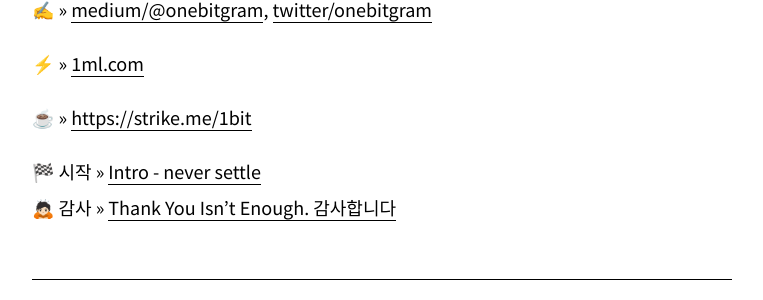
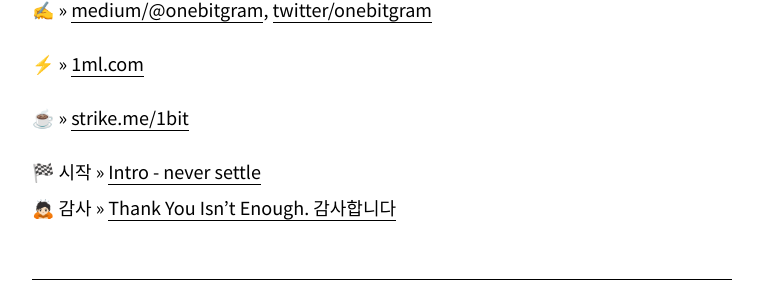
Before and after one commit to onebitco/onebitco.github.io, a Jekyll site: the page built from about.markdown, in a window 1280 px wide. Shown: the part 970-1270 px from the top of the page, without its empty margins (258-1021 px from the left). Built offline with Jekyll 4.4.1, drawn with Linux system fonts in a browser that asks for light colours.

Commit message:
strike link display

```diff
--- a/about.markdown
+++ b/about.markdown
@@ -15,7 +15,7 @@ permalink: /about/
 
 ⚡️ >> [1ml.com](https://1ml.com/node/0246344c2ff83905bf5b9847f50385f85834df595faedb3983bb97112dd6b8c52d)
 
-☕️ >> <https://strike.me/1bit>
+☕️ >> [strike.me/1bit](https://strike.me/1bit)
 
 🏁 시작 >> [Intro - never settle](https://bitcoinone.net/etc/2021/what.html)<br>
 🙇🏻‍ 감사 >> [Thank You Isn't Enough. 감사합니다](https://bitcoinone.net/etc/2021/thank-twitter.html)
```
